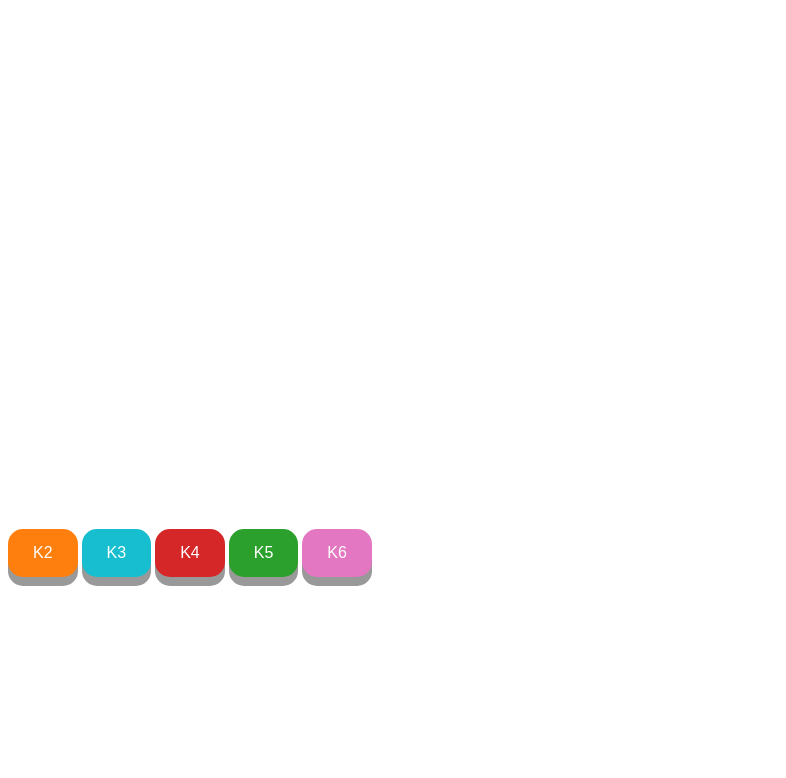
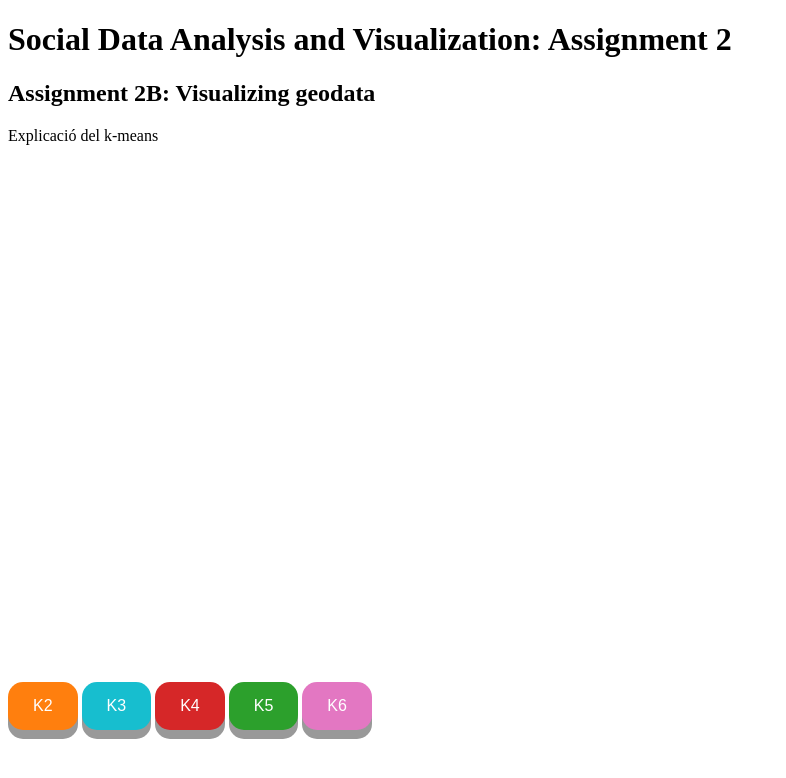
Before and after one commit to ferrancanellas/Social-Data-Analysis-2017, a plain HTML site: page index.html in a window 1280 px wide. Shown: the whole page, without its empty margins (0-786 px from the left). Drawn offline with Linux system fonts and the light colour scheme; no server answers.

Commit message:
headers added

```diff
--- a/index.html
+++ b/index.html
@@ -30,7 +30,9 @@
 	</style>
 </head>
 <body>
-
+	<h1>Social Data Analysis and Visualization: Assignment 2</h1>
+	<h2>Assignment 2B: Visualizing geodata</h2>
+	<p>Explicació del k-means</p>
 	<button class="button" style="background-color:rgb(255, 127, 14)" id="k2"><span>K2 </span></button>
 	<button class="button" style="background-color:rgb(23, 190, 207)" id="k3"><span>K3 </span></button>
 	<button class="button" style="background-color:rgb(214, 39, 40)" id="k4"><span>K4 </span></button>
```
